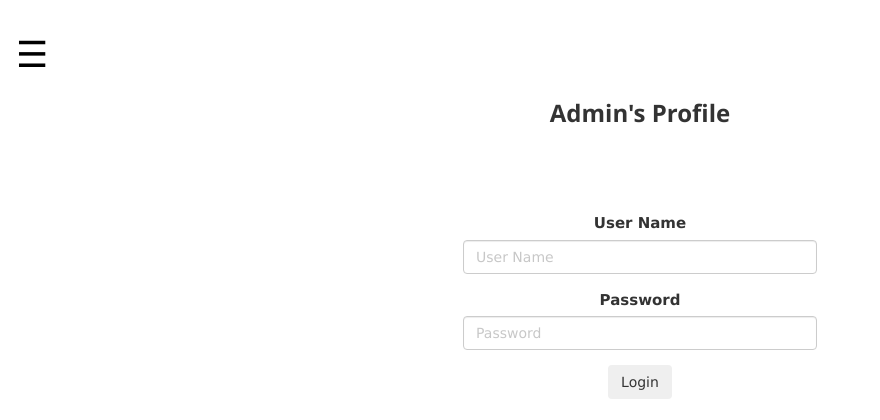
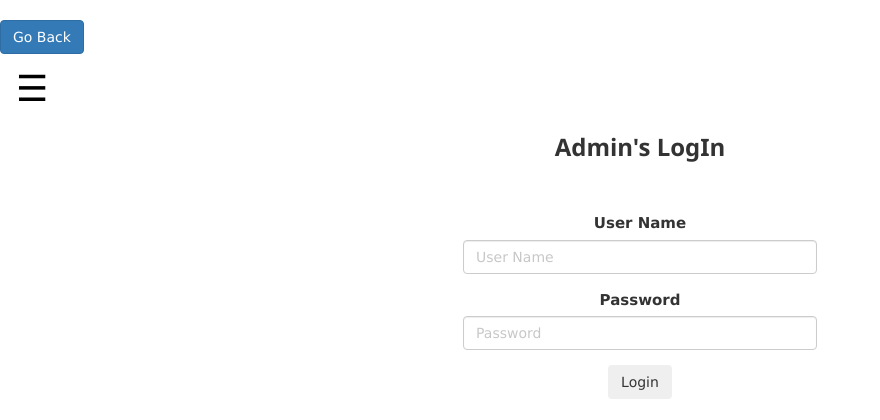
Before and after one commit to muhammad10698/Group-16-, a Django app: template templates/adminpage.html in a window 1280 px wide. Shown: the part 52-472 px from the top of the page, without its empty margins (0-880 px from the left). Run offline with Django 3.2, Linux system fonts and the light colour scheme; the template is opened without the code that fills it, so the values that code supplies are empty; some libraries are stand-ins or nearby versions.

Commit message:
דרישה 11

```diff
--- a/templates/adminpage.html
+++ b/templates/adminpage.html
@@ -1,5 +1,5 @@
 {% extends "base.html" %}
-{% block title %} <center><b>Admin's Profile</b> </center>{% endblock %}
+{% block title %} <center><b>Admin's LogIn</b> </center>{% endblock %}
 {% block style %}
 {% load static %}
     <style>
--- a/templates/base.html
+++ b/templates/base.html
@@ -40,7 +40,7 @@
     </div>
   </nav>
 
-
+  <button class="btn btn-primary" onclick="history.back()">Go Back</button>
 
   <div class="w3-sidebar w3-bar-block w3-dark-grey w3-animate-left" style="display:none" id="mySidebar">
     <button class="w3-bar-item w3-button w3-large"
```
Also changed, not shown: db.sqlite3.
